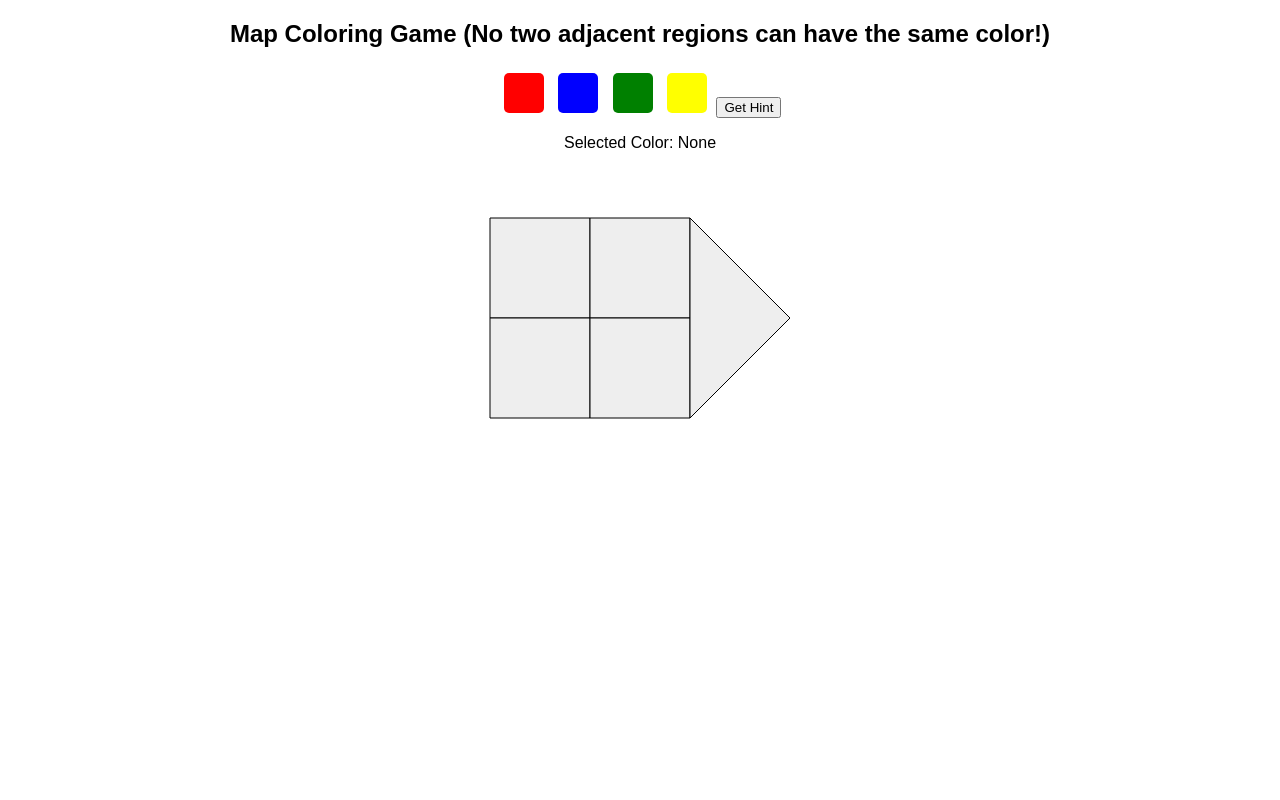
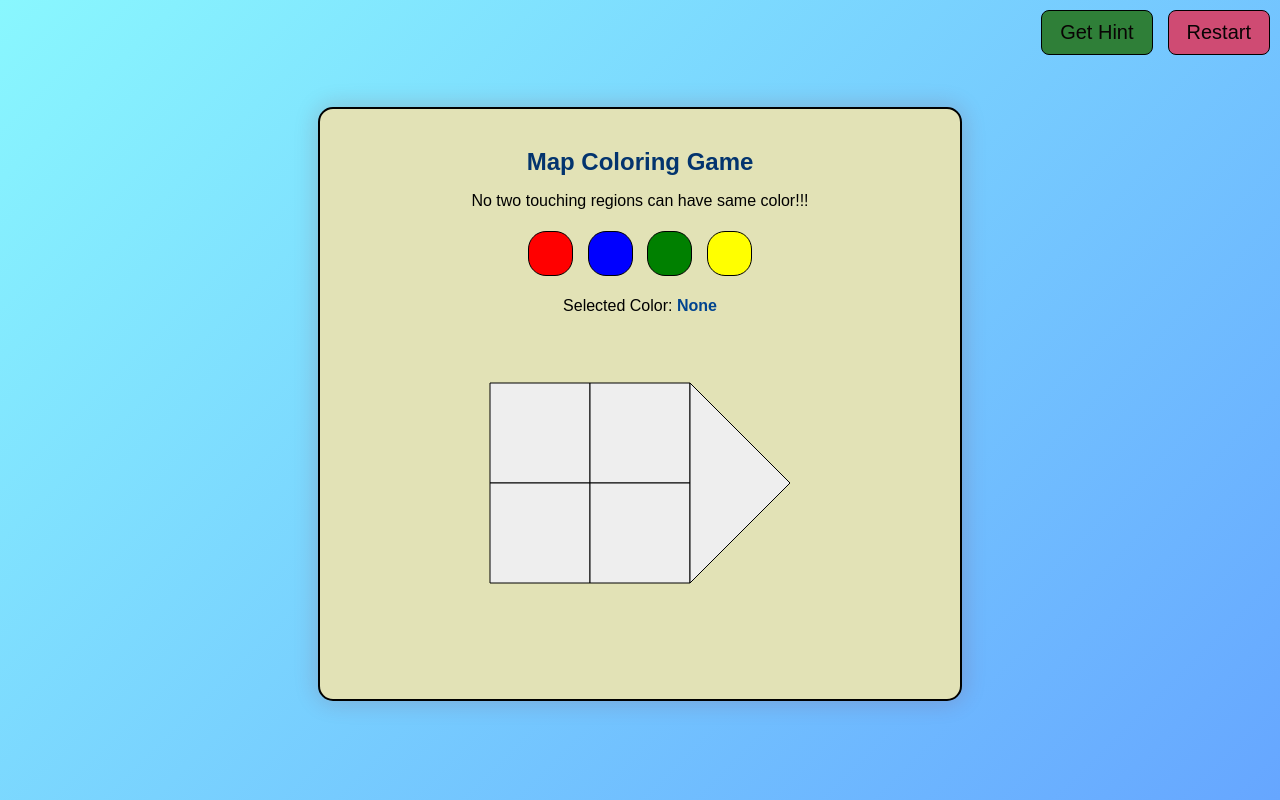
Before and after one commit to KiranLonkar06/map_coloring_ai_project, a plain HTML site: page main.html in a window 1280 px wide. Drawn offline with Linux system fonts and the light colour scheme.

Commit message:
new ui change

```diff
--- a/main.html
+++ b/main.html
@@ -8,7 +8,15 @@
 </head>
 <body>
 
-<h2>Map Coloring Game (No two adjacent regions can have the same color!)</h2>
+   <div class="top-right-controls">
+  <button id="hintBtn">Get Hint</button>
+  <button id="restartBtn">Restart</button>
+</div>
+
+    <div class="game-container">
+
+    <h2>Map Coloring Game</h2>
+    <p>No two touching regions can have same color!!!</p>
 
     <!-- Color palette -->
     <div id="colors">
@@ -16,14 +24,13 @@
       <button class="color-btn" data-color="blue" style="background:blue;"></button>
       <button class="color-btn" data-color="green" style="background:green;"></button>
       <button class="color-btn" data-color="yellow" style="background:yellow;"></button>
-  <button id="hintBtn">Get Hint</button>
 
     </div>
 
     <p>Selected Color: <span id="currentColor">None</span></p>
     <p id="message"></p>
 
-<!-- Simple SVG Map (5 regions) -->
+    <!-- Map -->
     <svg id="map" width="400" height="300">
       <path id="A" d="M50 50 L150 50 L150 150 L50 150 Z" stroke="black" fill="#eee"></path>
       <path id="B" d="M150 50 L250 50 L250 150 L150 150 Z" stroke="black" fill="#eee"></path>
@@ -31,7 +38,8 @@
       <path id="D" d="M150 150 L250 150 L250 250 L150 250 Z" stroke="black" fill="#eee"></path>
       <path id="E" d="M250 50 L350 150 L250 250 Z" stroke="black" fill="#eee"></path>
     </svg>
-
+</div>
+  </div>
 <script src="script.js"></script>
 </body>
 </html>
--- a/script.js
+++ b/script.js
@@ -8,6 +8,22 @@ const adjacency = {
   D: ["B", "C", "E"],
   E: ["B", "D"]
 };
+// logic for restart button
+document.getElementById("restartBtn").addEventListener("click", restartGame);
+
+function restartGame() {
+  document.querySelectorAll("#map path").forEach(region => {
+    region.style.fill = "#eee";        // reset color
+    region.classList.remove("conflict");
+  });
+
+  selectedColor = null;
+  document.getElementById("currentColor").textContent = "None";
+  document.getElementById("message").textContent = "";
+
+  console.log("Game restarted");
+}
+
 
 // set selected color
 document.querySelectorAll(".color-btn").forEach(btn => {
--- a/style.css
+++ b/style.css
@@ -1,27 +1,144 @@
+/* Full background */
 body {
-  font-family: Arial, sans-serif;
-  text-align: center;
-  margin-top: 20px;
+  margin: 0;
+  padding: 0;
+  font-family: 'Poppins', sans-serif;
+  background: linear-gradient(135deg, #89f7fe, #66a6ff);
+  display: flex;
+  justify-content: center;
+  align-items: center;
+  height: 100vh;
 }
 
-#colors {
-  margin-bottom: 10px;
+#restartBtn {
+  /* margin-top: 10px;
+  padding: 5px 10px;
+  background: #4CAF50;
+  border: none;
+  border:1px solid black;
+  border-radius: 8px;
+  font-size: 20px;
+  cursor: pointer;
+  color: white;
+  transition: 0.3s; */
+  padding: 10px 18px;
+  background:  #cf4b73;
+  cursor: pointer;
+  border: none;
+  color: rgb(9, 4, 4);
+  border:1px solid black;
+  border-radius: 8px;
+  font-size: 20px;
+  margin-left: 5px;
+  transition: 0.3s;
 }
 
+#restartBtn:hover {
+  background:  #FF9587;
+  transform: scale(1.08);
+}
+
+
+/*buttons on the right */
+.top-right-controls {
+  position: fixed;
+  top: 10px;
+  right: 10px;
+  display: flex;
+  gap: 10px;
+  /* z-index: 999;  ensures above everything */
+}
+
+
+/* Game container card */
+.game-container {
+  background: #E2E2B6;
+  width: 600px;
+  margin-top: 7px;
+  padding: 20px;
+  height:550px;
+  border:2px solid black;
+  border-radius: 15px;
+  box-shadow: 0 0 25px rgba(148, 16, 16, 0.2);
+  text-align: center;
+  animation: fadeIn 0.9s ease;
+}
+
+@keyframes fadeIn {
+  from { opacity: 0; transform: translateY(15px); }
+  to   { opacity: 1; transform: translateY(0); }
+}
+
+h2 {
+  color: #03346E;
+  margin-bottom: 0px;
+}
+
+/* Color buttons */
 .color-btn {
-  width: 40px;
-  height: 40px;
+  width: 45px;
+  height: 45px;
+  border-radius: 40%;
   border: none;
+  margin: 5px;
+  border:1px solid black;
   cursor: pointer;
-  margin: 5px;
-  border-radius: 5px;
+  transition: 0.3s;
+}
+
+.color-btn:hover {
+  transform: scale(1.15);
+  box-shadow: 0 0 10px rgba(0,0,0,0.3);
+}
+
+/* Hint button */
+#hintBtn {
+  padding: 10px 18px;
+  background: #2f7f38;
+  cursor: pointer;
+  border: none;
+  color: rgb(9, 4, 4);
+  border:1px solid black;
+  border-radius: 8px;
+  font-size: 20px;
+  margin-left: 40px;
+  transition: 0.3s;
+}
+
+#hintBtn:hover {
+  background: #54b55f;
+  transform: scale(1.08);
+}
+
+/* SVG Map */
+#map {
+  margin-top: 0px;
+  height:280px;
 }
 
 #map path {
   cursor: pointer;
+  transition: 0.25s;
 }
 
+#map path:hover {
+  opacity: 0.7;
+}
+
+/* Conflict styling */
 .conflict {
   stroke: red;
   stroke-width: 3px;
 }
+
+/* Current Color and Message text */
+#currentColor {
+  font-weight: bold;
+  color: #00448f;
+}
+
+#message {
+  font-size: 18px;
+  font-weight: 600;
+  margin-top: 0px;
+}
```
Also changed, not shown: index.html (+2 -1 lines), 1 other file. Lines whose indentation alone changed are shown as unchanged.
